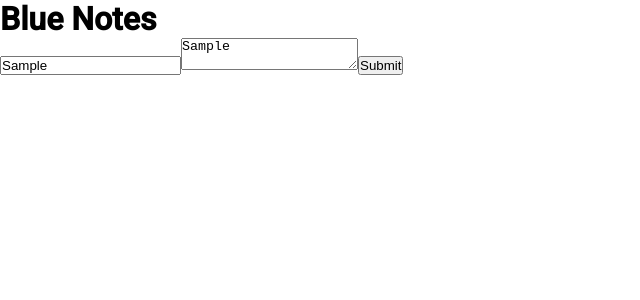
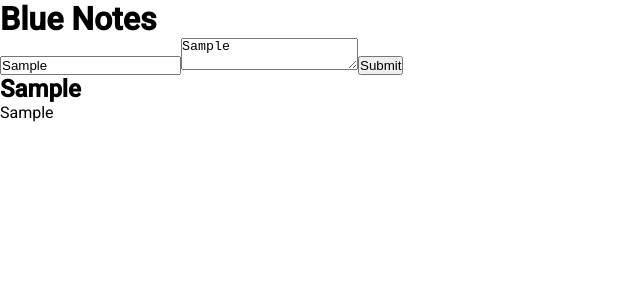
Before and after one commit to asif-mahmud25/blue-notes, a React (Create React App) app: page / in a window 1280 px wide. Both pictures are taken after typing "Sample", "Sample" into the empty fields and a click on the button "Submit". Shown: the top 300 px of the page, without its empty margins (0-640 px from the left). Built offline with nearby package versions, Linux system fonts and the light colour scheme.

Commit message:
added note adding funtionalities

```diff
--- a/src/App.js
+++ b/src/App.js
@@ -1,5 +1,6 @@
 import React, { useState } from 'react';
 import './App.css';
+import Note from './components/Note/Note';
 
 function App() {
 
@@ -24,7 +25,10 @@
     setNotes([...notes, newNote]);
   }
 
-
+  let showNotes = notes.map((el) => (
+    <Note title={el.title}
+      body={el.body} />
+  ));
 
   return (
     <div>
@@ -32,6 +36,7 @@
       <input type="text" name="title" value={title} onChange={titleHandler} />
       <textarea type="text" name="body" value={body} onChange={bodyHandler} />
       <button onClick={noteSubmitHandler}>Submit</button>
+      {showNotes}
     </div>
   );
 }
--- a/src/components/Note/Note.js
+++ b/src/components/Note/Note.js
@@ -1,10 +1,10 @@
 import React from 'react';
 
 const Note = (props) => {
-    return(
+    return (
         <div>
-            <h2></h2>
-            <p></p>
+            <h2>{props.title}</h2>
+            <p>{props.body}</p>
         </div>
     )
 }
```
Also changed, not shown: 1 other file (tests, documents, lock files or other folders).
